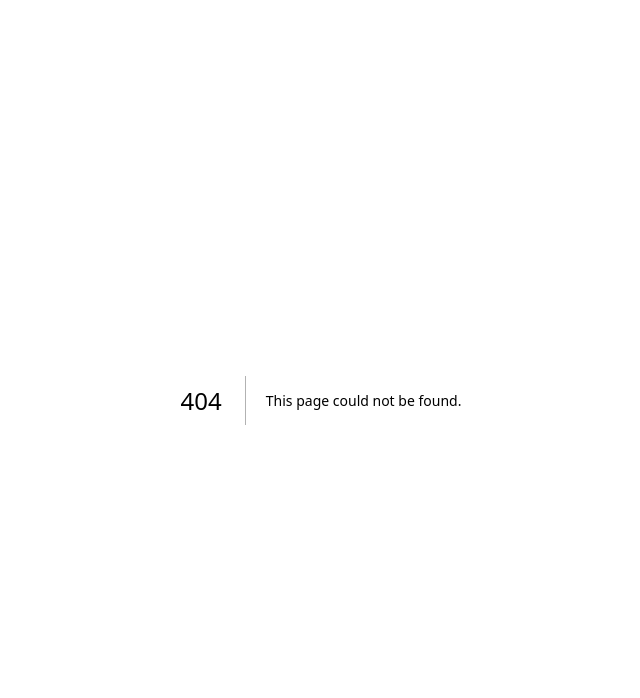
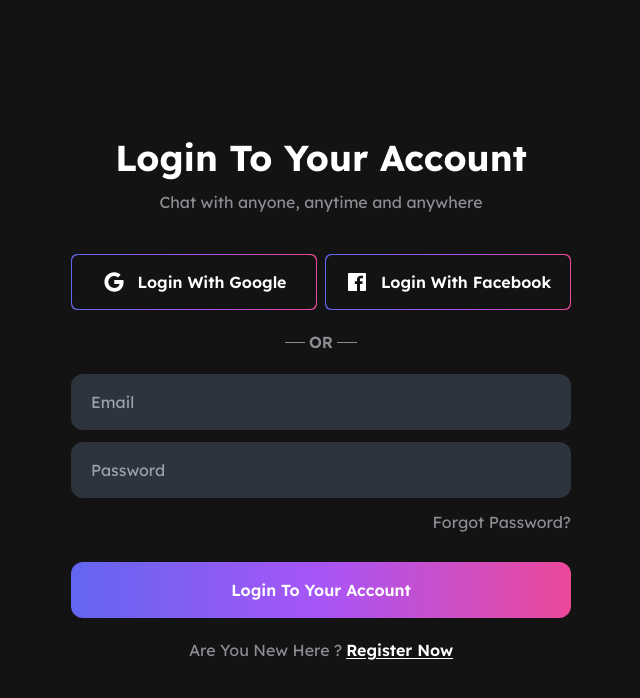
Before and after one commit to SurajRoy0/my-chat-app, a Next.js app: page /login in a window 1280 px wide. Before the commit this address had no page. Shown: the top 698 px of the page, without its empty margins (319-959 px from the left). Built offline with nearby package versions, Linux system fonts and the light colour scheme.

Commit message:
Login Page Created

```diff
--- a/pages/index.js
+++ b/pages/index.js
@@ -1,118 +1,10 @@
-import Image from 'next/image'
-import { Inter } from 'next/font/google'
 
-const inter = Inter({ subsets: ['latin'] })
+import React from 'react'
 
-export default function Home() {
+const Home = () => {
   return (
-    <main
-      className={`flex min-h-screen flex-col items-center justify-between p-24 ${inter.className}`}
-    >
-      <div className="z-10 w-full max-w-5xl items-center justify-between font-mono text-sm lg:flex">
-        <p className="fixed left-0 top-0 flex w-full justify-center border-b border-gray-300 bg-gradient-to-b from-zinc-200 pb-6 pt-8 backdrop-blur-2xl dark:border-neutral-800 dark:bg-zinc-800/30 dark:from-inherit lg:static lg:w-auto lg:rounded-xl lg:border lg:bg-gray-200 lg:p-4 lg:dark:bg-zinc-800/30">
-          Get started by editing&nbsp;
-          <code className="font-mono font-bold">pages/index.js</code>
-        </p>
-        <div className="fixed bottom-0 left-0 flex h-48 w-full items-end justify-center bg-gradient-to-t from-white via-white dark:from-black dark:via-black lg:static lg:h-auto lg:w-auto lg:bg-none">
-          <a
-            className="pointer-events-none flex place-items-center gap-2 p-8 lg:pointer-events-auto lg:p-0"
-            href="https://vercel.com?utm_source=create-next-app&utm_medium=default-template-tw&utm_campaign=create-next-app"
-            target="_blank"
-            rel="noopener noreferrer"
-          >
-            By{' '}
-            <Image
-              src="/vercel.svg"
-              alt="Vercel Logo"
-              className="dark:invert"
-              width={100}
-              height={24}
-              priority
-            />
-          </a>
-        </div>
-      </div>
-
-      <div className="relative flex place-items-center before:absolute before:h-[300px] before:w-[480px] before:-translate-x-1/2 before:rounded-full before:bg-gradient-radial before:from-white before:to-transparent before:blur-2xl before:content-[''] after:absolute after:-z-20 after:h-[180px] after:w-[240px] after:translate-x-1/3 after:bg-gradient-conic after:from-sky-200 after:via-blue-200 after:blur-2xl after:content-[''] before:dark:bg-gradient-to-br before:dark:from-transparent before:dark:to-blue-700/10 after:dark:from-sky-900 after:dark:via-[#0141ff]/40 before:lg:h-[360px]">
-        <Image
-          className="relative dark:drop-shadow-[0_0_0.3rem_#ffffff70] dark:invert"
-          src="/next.svg"
-          alt="Next.js Logo"
-          width={180}
-          height={37}
-          priority
-        />
-      </div>
-
-      <div className="mb-32 grid text-center lg:mb-0 lg:grid-cols-4 lg:text-left">
-        <a
-          href="https://nextjs.org/docs?utm_source=create-next-app&utm_medium=default-template-tw&utm_campaign=create-next-app"
-          className="group rounded-lg border border-transparent px-5 py-4 transition-colors hover:border-gray-300 hover:bg-gray-100 hover:dark:border-neutral-700 hover:dark:bg-neutral-800/30"
-          target="_blank"
-          rel="noopener noreferrer"
-        >
-          <h2 className={`mb-3 text-2xl font-semibold`}>
-            Docs{' '}
-            <span className="inline-block transition-transform group-hover:translate-x-1 motion-reduce:transform-none">
-              -&gt;
-            </span>
-          </h2>
-          <p className={`m-0 max-w-[30ch] text-sm opacity-50`}>
-            Find in-depth information about Next.js features and API.
-          </p>
-        </a>
-
-        <a
-          href="https://nextjs.org/learn?utm_source=create-next-app&utm_medium=default-template-tw&utm_campaign=create-next-app"
-          className="group rounded-lg border border-transparent px-5 py-4 transition-colors hover:border-gray-300 hover:bg-gray-100 hover:dark:border-neutral-700 hover:dark:bg-neutral-800/30"
-          target="_blank"
-          rel="noopener noreferrer"
-        >
-          <h2 className={`mb-3 text-2xl font-semibold`}>
-            Learn{' '}
-            <span className="inline-block transition-transform group-hover:translate-x-1 motion-reduce:transform-none">
-              -&gt;
-            </span>
-          </h2>
-          <p className={`m-0 max-w-[30ch] text-sm opacity-50`}>
-            Learn about Next.js in an interactive course with&nbsp;quizzes!
-          </p>
-        </a>
-
-        <a
-          href="https://vercel.com/templates?framework=next.js&utm_source=create-next-app&utm_medium=default-template-tw&utm_campaign=create-next-app"
-          className="group rounded-lg border border-transparent px-5 py-4 transition-colors hover:border-gray-300 hover:bg-gray-100 hover:dark:border-neutral-700 hover:dark:bg-neutral-800/30"
-          target="_blank"
-          rel="noopener noreferrer"
-        >
-          <h2 className={`mb-3 text-2xl font-semibold`}>
-            Templates{' '}
-            <span className="inline-block transition-transform group-hover:translate-x-1 motion-reduce:transform-none">
-              -&gt;
-            </span>
-          </h2>
-          <p className={`m-0 max-w-[30ch] text-sm opacity-50`}>
-            Discover and deploy boilerplate example Next.js&nbsp;projects.
-          </p>
-        </a>
-
-        <a
-          href="https://vercel.com/new?utm_source=create-next-app&utm_medium=default-template-tw&utm_campaign=create-next-app"
-          className="group rounded-lg border border-transparent px-5 py-4 transition-colors hover:border-gray-300 hover:bg-gray-100 hover:dark:border-neutral-700 hover:dark:bg-neutral-800/30"
-          target="_blank"
-          rel="noopener noreferrer"
-        >
-          <h2 className={`mb-3 text-2xl font-semibold`}>
-            Deploy{' '}
-            <span className="inline-block transition-transform group-hover:translate-x-1 motion-reduce:transform-none">
-              -&gt;
-            </span>
-          </h2>
-          <p className={`m-0 max-w-[30ch] text-sm opacity-50`}>
-            Instantly deploy your Next.js site to a shareable URL with Vercel.
-          </p>
-        </a>
-      </div>
-    </main>
+    <div>index</div>
   )
 }
+
+export default Home;
--- /dev/null
+++ b/pages/login/index.jsx
@@ -0,0 +1,72 @@
+import Link from "next/link";
+import React from "react";
+
+import { IoLogoGoogle, IoLogoFacebook } from "react-icons/io";
+
+const Login = () => {
+  return (
+    <div className="h-[100vh] flex justify-center items-center bg-c1">
+      <div className="flex items-center flex-col ">
+        <div className="text-center">
+          <div className="text-4xl font-bold">Login To Your Account</div>
+          <div className="mt-3 text-c3">
+            Chat with anyone, anytime and anywhere
+          </div>
+        </div>
+        <div className="flex items-center gap-2 w-full mt-10 mb-5">
+          <div className="bg-gradient-to-r from-indigo-500 via-purple-500 to-pink-500 w-1/2 h-14 rounded-md cursor-pointer p-[1px]">
+            <div className="flex items-center justify-center gap-3 text-white font-semibold bg-c1 w-full h-full rounded-md">
+              <IoLogoGoogle size={24} />
+              <span>Login With Google</span>
+            </div>
+          </div>
+          <div className="bg-gradient-to-r from-indigo-500 via-purple-500 to-pink-500 w-1/2 h-14 rounded-md cursor-pointer p-[1px]">
+            <div className="flex items-center justify-center gap-3 text-white font-semibold bg-c1 w-full h-full rounded-md">
+              <IoLogoFacebook size={24} />
+              <span>Login With Facebook</span>
+            </div>
+          </div>
+        </div>
+        <div className="flex items-center gap-1">
+          <span className="w-5 h-[1px] bg-c3"></span>
+          <span className="text-c3 font-semibold">OR</span>
+          <span className="w-5 h-[1px] bg-c3"></span>
+        </div>
+        <form
+          action=""
+          className="flex flex-col items-center gap-3 w-[500px] mt-5"
+        >
+          <input
+            type="email"
+            placeholder="Email"
+            className="w-full h-14 bg-c5 rounded-xl outline-none border-none px-5 text-c3"
+            autoComplete="off"
+          />
+          <input
+            type="password"
+            placeholder="Password"
+            className="w-full h-14 bg-c5 rounded-xl outline-none border-none px-5 text-c3"
+            autoComplete="off"
+          />
+          <div className="text-right w-full text-c3">
+            <span className="cursor-pointer">Forgot Password?</span>
+          </div>
+          <button className="mt-4 w-full h-14 rounded-xl outline-none text-base font-semibold bg-gradient-to-r from-indigo-500 via-purple-500 to-pink-500 ">
+            Login To Your Account
+          </button>
+        </form>
+        <div className="flex justify-center gap-1 text-c3 mt-5">
+          <span>Are You New Here ? </span>
+          <Link
+            href="/register"
+            className="font-semibold text-white underline underline-offset-2 cursor-pointer"
+          >
+            Register Now
+          </Link>
+        </div>
+      </div>
+    </div>
+  );
+};
+
+export default Login;
--- /dev/null
+++ b/pages/register/index.jsx
@@ -0,0 +1,7 @@
+import React from "react";
+
+const Register = () => {
+  return <div>Register</div>;
+};
+
+export default Register;
--- a/styles/globals.css
+++ b/styles/globals.css
@@ -1,27 +1,66 @@
+@import url("https://fonts.googleapis.com/css2?family=Lexend:wght@100;200;300;400;500;600;700;800;900&display=swap");
+
 @tailwind base;
 @tailwind components;
 @tailwind utilities;
 
 :root {
-  --foreground-rgb: 0, 0, 0;
-  --background-start-rgb: 214, 219, 220;
-  --background-end-rgb: 255, 255, 255;
-}
-
-@media (prefers-color-scheme: dark) {
-  :root {
-    --foreground-rgb: 255, 255, 255;
-    --background-start-rgb: 0, 0, 0;
-    --background-end-rgb: 0, 0, 0;
-  }
+  font-family: "Lexend", sans-serif;
+  -webkit-font-smoothing: antialiased;
+  -moz-osx-font-smoothing: grayscale;
 }
 
 body {
-  color: rgb(var(--foreground-rgb));
-  background: linear-gradient(
-      to bottom,
-      transparent,
-      rgb(var(--background-end-rgb))
-    )
-    rgb(var(--background-start-rgb));
+  color: white;
 }
+
+* {
+  margin: 0;
+  padding: 0;
+  box-sizing: border-box;
+}
+
+.glass-effect {
+  background: rgba(0, 0, 0, 0.35);
+  box-shadow: 0 8px 32px 0 rgba(31, 38, 135, 0.37);
+  backdrop-filter: blur(4px);
+  -webkit-backdrop-filter: blur(4px);
+  border-radius: 10px;
+}
+
+.scrollbar {
+  scrollbar-color: #2e343d transparent;
+  scrollbar-width: thin;
+}
+.scrollbar::-webkit-scrollbar {
+  width: 8px;
+  height: 6px;
+}
+.scrollbar::-webkit-scrollbar-track {
+  background: transparent;
+}
+.scrollbar::-webkit-scrollbar-thumb {
+  background-color: transparent;
+  border-radius: 10px;
+  opacity: 0;
+}
+.scrollbar:hover::-webkit-scrollbar-thumb {
+  background-color: #2e343d;
+  opacity: 1;
+}
+
+#ReactSimpleImageViewer {
+  z-index: 99;
+}
+#ReactSimpleImageViewer .react-simple-image-viewer__close {
+  width: 40px;
+  height: 40px;
+  border-radius: 50%;
+  cursor: pointer;
+  background-color: #2e343d;
+  font-size: 34px;
+  font-weight: 400;
+  line-height: 36px;
+  text-align: center;
+  padding-bottom: 10px;
+}
--- a/tailwind.config.js
+++ b/tailwind.config.js
@@ -7,6 +7,14 @@
   ],
   theme: {
     extend: {
+      colors: {
+        c0: "#101010",
+        c1: "#131313",
+        c2: "#202329",
+        c3: "#8B8D93",
+        c4: "#6b8afd",
+        c5: "#2E343D",
+      },
       backgroundImage: {
         'gradient-radial': 'radial-gradient(var(--tw-gradient-stops))',
         'gradient-conic':
```
Also changed, not shown: package.json (+8 -1 lines), 1 other file (tests, documents, lock files or other folders).
